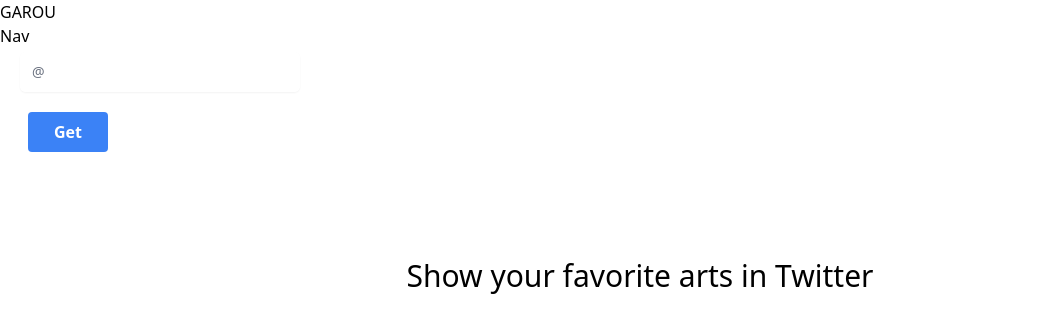
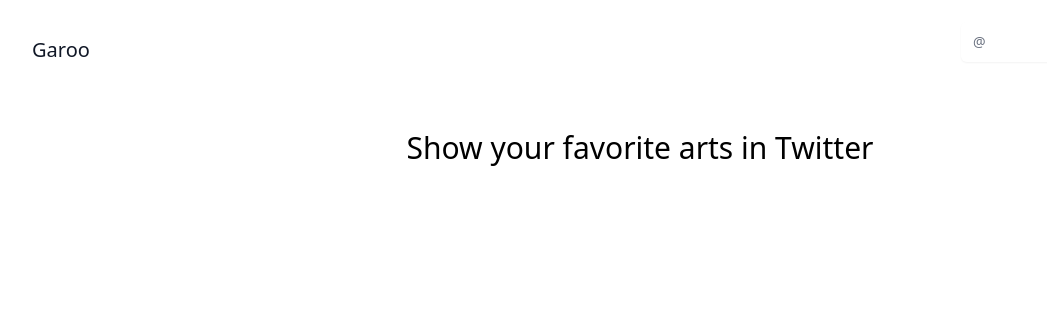
Before and after one commit to marushosummers/dev-twitter-art-gallery, a Next.js app in the folder twitter-art-gallery/: page /twitter in a window 1280 px wide. Shown: the top 332 px of the page, without its empty margins (0-1047 px from the left). Built offline with nearby package versions, Linux system fonts and the light colour scheme; what tailwindcss-neumorphism would draw is missing.

Commit message:
ヘッダーの追加

```diff
--- a/twitter-art-gallery/components/Header.tsx
+++ b/twitter-art-gallery/components/Header.tsx
@@ -3,10 +3,16 @@
 
 const Header: React.FC<{}> = ({ }) => {
   return (
-    <div className="sticky top-0 z-50">
-      GAROU
-      <Nav />
+  <header className="sticky top-0 z-50 body-font">
+      <div className="container mx-auto flex flex-wrap p-5 flex-row">
+        <a className="flex title-font font-medium items-center text-gray-900 mb-4 mt-4 sm:mb-0">
+          <span className="ml-3 text-xl">Garoo</span>
+      </a>
+        <nav className="ml-auto flex flex-wrap items-center justify-center">
+        <Nav />
+      </nav>
     </div>
+  </header>
   );
 };
 
--- a/twitter-art-gallery/components/InputForm.tsx
+++ b/twitter-art-gallery/components/InputForm.tsx
@@ -15,8 +15,8 @@
 
   return (
     <form onSubmit={handleSubmit}>
-        <div className="flex mb-5 max-w-xs">
-            <div className="mt-1 relative rounded-md shadow-sm mx-5 w-11/12">
+      <div className="flex max-w-xs">
+        <div className="relative rounded-md shadow-sm mx-5 w-11/12">
           <div className="absolute inset-y-0 left-0 pl-3 flex items-center pointer-events-none">
             <span className="text-gray-500 sm:text-sm">@</span>
           </div>
@@ -25,17 +25,9 @@
             {...bind}
             autoCapitalize="off"
             name="screen_name"
-                  className="bg-white focus:outline-none focus:shadow-outline py-2 px-8 rounded-md w-full"
+            className="nm-flat-gray-50 focus:outline-none focus:shadow-outline py-2 px-6 rounded-full w-full"
           />
         </div>
-        </div>
-        <div className="flex mb-5 mx-5">
-            <input
-                type="submit"
-                value="Get"
-                disabled={value === ""}
-                className="bg-blue-500 hover:bg-blue-700 text-white font-bold py-2 px-2 mx-2 rounded w-20 mb-10"
-            />
       </div>
     </form>
   );
--- a/twitter-art-gallery/components/Nav.tsx
+++ b/twitter-art-gallery/components/Nav.tsx
@@ -3,6 +3,12 @@
 import Router from "next/router";
 
 const Nav: React.FC<{}> = ({ }) => {
+
+  const pressEnter = (e) => {
+    if (e.key == 'Enter') {
+
+    }
+  }
 
   const handleSubmit = (name: string) => {
     Router.push(`/twitter/${name}`)
@@ -10,7 +16,6 @@
 
   return (
     <div className="">
-      Nav
       <InputForm onSubmit={(screen_name: string) => handleSubmit(screen_name)} />
     </div>
   );
--- a/twitter-art-gallery/components/layout.tsx
+++ b/twitter-art-gallery/components/layout.tsx
@@ -10,7 +10,7 @@
         <meta property="og:title" content="Twitter Art Gallery" key="title" />
       </Head>
       <main>
-        <div className="nm-flat-white-500">
+        <div className="nm-inset-gray-50">
           <Header />
           {children}
         </div>
```
Also changed, not shown: 1 other file (tests, documents, lock files or other folders). Lines whose indentation alone changed are shown as unchanged.
